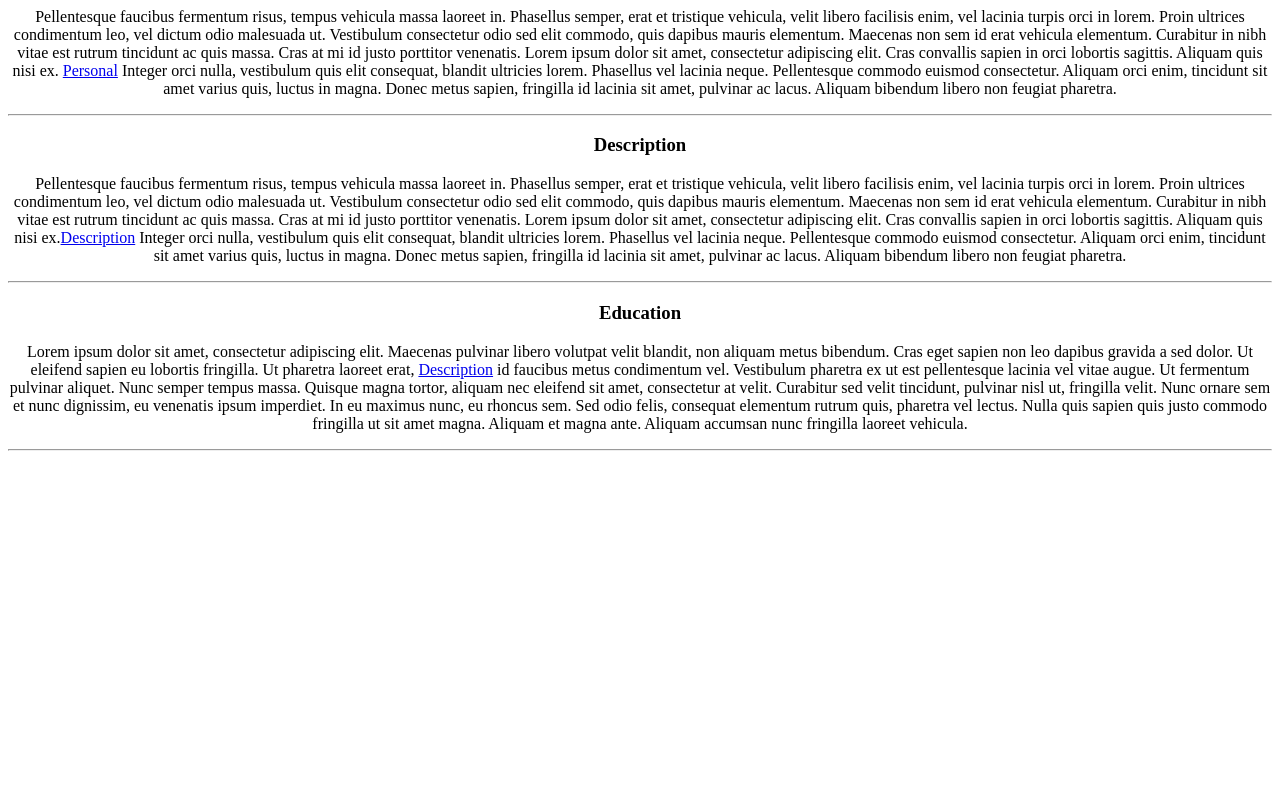
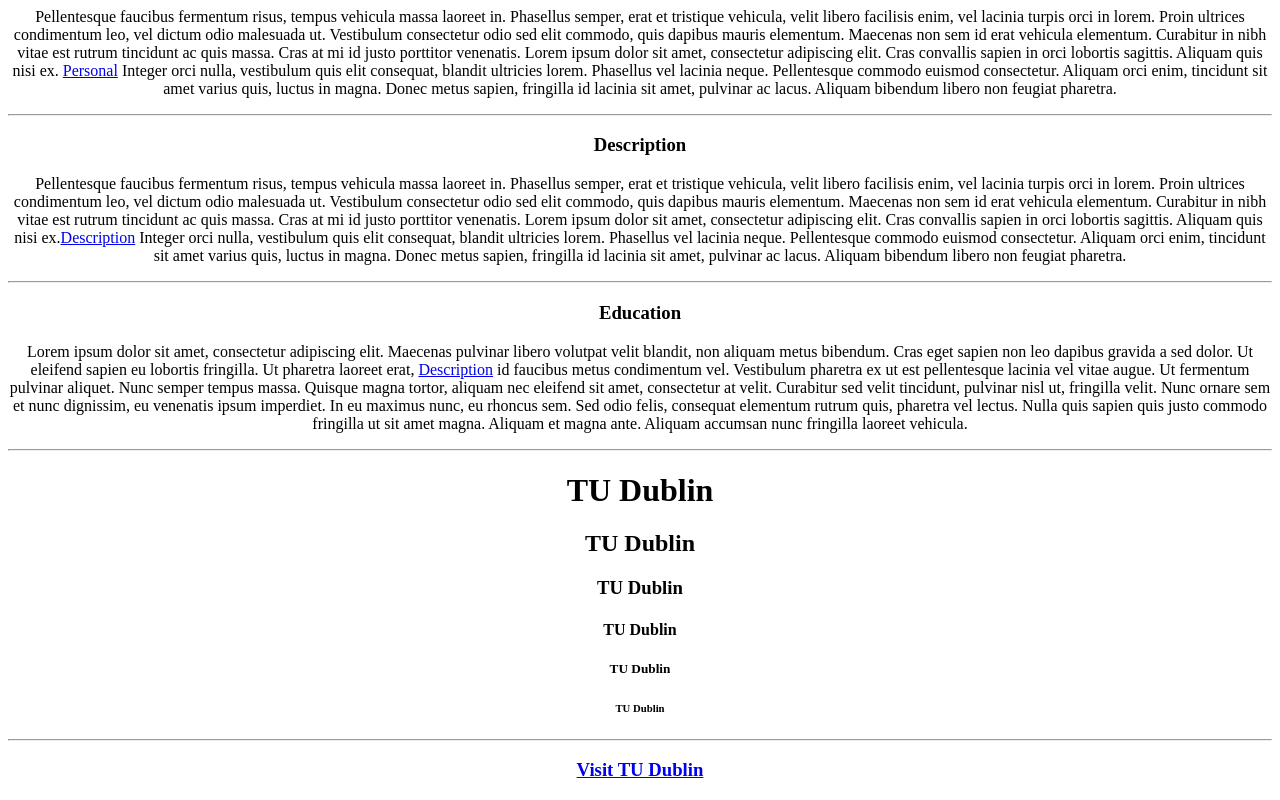
Before and after one commit to Richiefinegan11/courseWork, a plain HTML site: page Week2/index.html in a window 1280 px wide. Shown: the part 954-1754 px from the top of the page. Before the commit the page ends 1413 px from the top, so only its background shows below. Drawn offline with Linux system fonts and the light colour scheme.

Commit message:
Added more content from lab exercise

```diff
--- a/Week2/index.html
+++ b/Week2/index.html
@@ -2,7 +2,7 @@
 
 <head>
     <style>
-        h1, h3 {text-align: center;}
+        h1, h2, h3, h4, h5, h6 {text-align: center;}
         p {text-align: center;}
         div {text-align: center;}
     </style>
@@ -101,4 +101,12 @@
         fringilla ut sit amet magna. Aliquam et magna ante. Aliquam accumsan nunc fringilla laoreet vehicula.
     </p>
     <hr>
+    <h1>TU Dublin</h1>
+    <h2>TU Dublin</h2>
+    <h3>TU Dublin</h3>
+    <h4>TU Dublin</h4>
+    <h5>TU Dublin</h5>
+    <h6>TU Dublin</h6>
+    <hr>
+    <a href="http://www.tudublin.ie" target="_blank" rel="noopener noreferrer"><h3>Visit TU Dublin</h3></a>
 </body>
```
